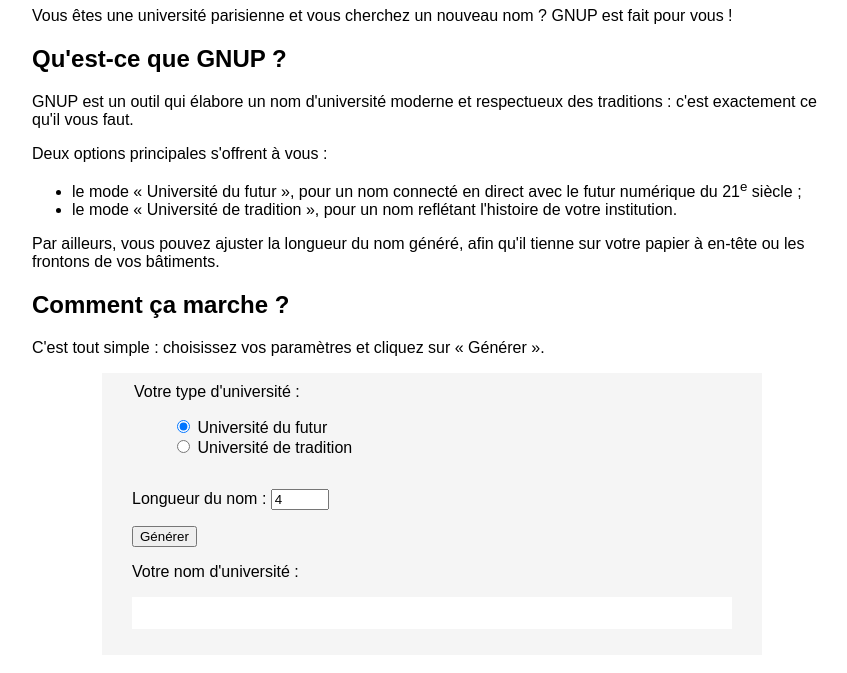
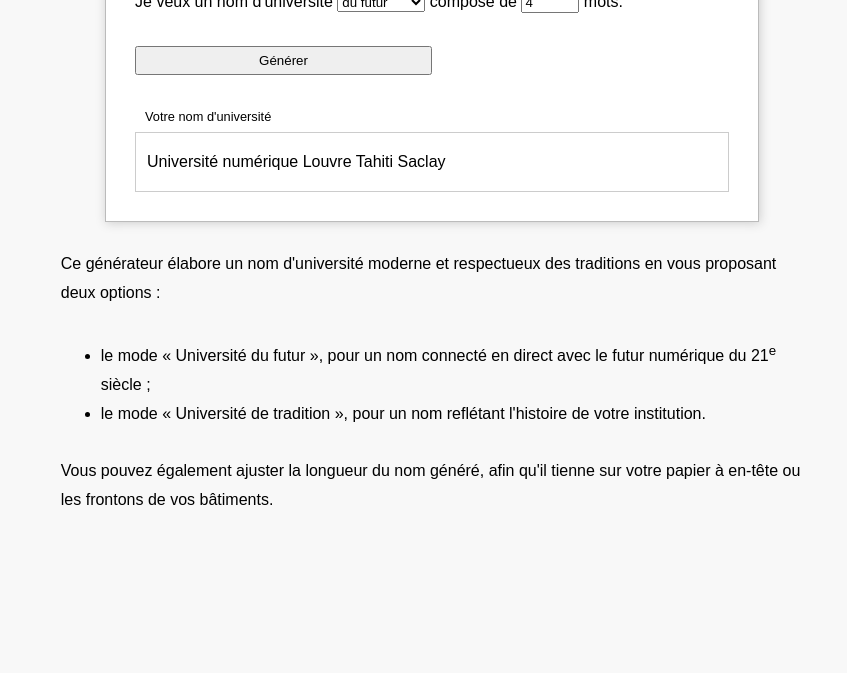
Before and after one commit to Arnaud-D/arnaud-d.github.io, a plain HTML site: page gnup/index.html in a window 1280 px wide. Shown: the part 128-801 px from the top of the page, without its empty margins (208-1055 px from the left). Drawn offline with Linux system fonts and the light colour scheme.

Commit message:
Update of GNUP (improve look and refactorize)

```diff
--- a/gnup/index.html
+++ b/gnup/index.html
@@ -2,187 +2,54 @@
 <html lang="fr">
 
 <head>
-  <title>GNUP : Générateur de noms d'universités parisiennes</title>
+  <title>Générateur de noms d'universités parisiennes</title>
   <meta name="viewport" content="width=device-width, minimum-scale=1.0, initial-scale=1.0">
   <meta charset="utf-8">
-  <style>
-    * {
-      font-family: sans-serif;
-    }
-
-    main {
-      max-width: 800px;
-      margin: 0 auto;
-      padding: 10px;
-    }
-
-    h1 {
-      text-align: center;
-    }
-
-    #generator {
-      max-width: 600px;
-      padding: 10px 30px;
-      margin: 0 auto;
-      background-color: #f5f5f5;
-    }
-
-    form ul {
-      list-style: none;
-    }
-
-    #name {
-      min-height: 2em;
-      line-height: 2em;
-      padding: 0px 5px;
-      background-color: #ffffff;
-      font-weight: bold;
-      text-align: center;
-    }
-
-    fieldset {
-      border: none;
-      margin: 0;
-      padding: 0;
-    }
-
-    #length {
-      max-width: 50px;
-    }
-
-  </style>
-  <script>
-    var words = [
-      "Paris",
-      "Sorbonne",
-      "V",
-      "XXIII",
-      "MMXII",
-      "nouvelle",
-      "Jussieu",
-      "Orsay",
-      "France",
-      "Nanterre",
-      "Versailles",
-      "Montigny-le-Bretonneux",
-      "Saclay",
-      "Sud",
-      "Nord",
-      "Est",
-      "Ouest",
-      "Louvre",
-      "Pierre-Marie",
-      "Curie",
-      "Panthéon",
-      "Tahiti",
-    ];
-
-    var future_words = [
-      "numérique",
-      "digitale",
-      "connectée",
-      "cloud",
-      "4.0",
-    ];
-
-    Array.prototype.sample_remove = function() {
-      var idx = Math.floor(Math.random() * this.length)
-      var sample = this[idx]
-      this.splice(idx, 1)
-      return sample
-    }
-
-    function generate() {
-      var future_checked = document.querySelector("#future").checked
-      var length = document.querySelector("#length").value
-      var name = generate_name([...words], length, future_checked);
-      document.querySelector("#name").innerText = name
-    }
-
-    function generate_name(words, length, future) {
-      var name = "Université"
-
-      if (future) {
-        name += " " + [...future_words].sample_remove()
-      }
-
-      for (let i = 0; i < length - 1; i++) {
-        var new_word = words.sample_remove()
-        name += " " + new_word
-      }
-
-      return name
-    }
-  </script>
+  <link href="style.css" rel="stylesheet">
+  <script src="script.js"></script>
 </head>
 
 <body>
   <main>
-    <h1>GNUP : Générateur de noms d'universités parisiennes</h1>
-    <p>
-      Vous êtes une université parisienne et vous cherchez un nouveau nom ?
-      GNUP est fait pour vous !
-    </p>
-    <section>
-      <h2>Qu'est-ce que GNUP ?</h2>
+    <div id="generator">
+      <h1>Générateur de noms d'universités parisiennes</h1>
+      <form>
+        <p>
+          <label for="type">Je veux un nom d'université </label>
+          <select id="type">
+            <option value="future">du futur</option>
+            <option value="classic">de tradition</option>
+          </select>
+          composé de <input type="number" id="length" value="4" /> mots.
+        </p>
+        <p>
+          <input type="button" value="Générer" onclick="generate()" id="generate_button" />
+        </p>
+      </form>
+      <div id="result">
+        <h2>Votre nom d'université</h2>
+        <p id="name"></p>
+      </div>
+    </div>
       <p>
-        GNUP est un outil qui élabore un nom d'université moderne et
-        respectueux des traditions : c'est exactement ce qu'il vous faut.
-      </p>
-      <p>
-        Deux options principales s'offrent à vous :
+        Ce générateur élabore un nom d'université moderne et
+        respectueux des traditions en vous proposant deux options :
       </p>
       <ul>
         <li>
-          le mode « Université du futur », pour un nom connecté
+          le mode « Université du futur », pour un nom connecté
           en direct avec le futur numérique du 21<sup>e</sup> siècle ;
         </li>
         <li>
-          le mode « Université de tradition », pour un nom reflétant
+          le mode « Université de tradition », pour un nom reflétant
           l'histoire de votre institution.
         </li>
       </ul>
       <p>
-        Par ailleurs, vous pouvez ajuster la longueur du nom généré,
+        Vous pouvez également ajuster la longueur du nom généré,
         afin qu'il tienne sur votre papier à en-tête ou les frontons
         de vos bâtiments.
       </p>
-    </section>
-    <section>
-      <h2>Comment ça marche ?</h2>
-      <p>
-        C'est tout simple : choisissez vos paramètres et
-        cliquez sur « Générer ».
-      </p>
-    </section>
-    <div id="generator">
-      <form>
-        <fieldset>
-          <legend>Votre type d'université :</legend>
-          <ul>
-            <li>
-              <input type="radio" id="future" name="type" value="future" checked />
-              <label for="future">Université du futur</label>
-            </li>
-            <li>
-              <input type="radio" id="classic" name="type" value="classic" />
-              <label for="classic">Université de tradition</label>
-            </li>
-          </ul>
-        </fieldset>
-        <p>
-          <label for="length">Longueur du nom :</label>
-          <input type="number" id="length" value="4" />
-        </p>
-        <p>
-          <input type="button" value="Générer" onclick="generate()" />
-        </p>
-      </form>
-      <div id="result">
-        <p>Votre nom d'université : </p>
-        <p id="name"></p>
-      </div>
-    </div>
   </main>
 </body>
 
--- /dev/null
+++ b/gnup/script.js
@@ -0,0 +1,63 @@
+var words = [
+  "Paris",
+  "Sorbonne",
+  "V",
+  "XXIII",
+  "MMXII",
+  "nouvelle",
+  "Jussieu",
+  "Orsay",
+  "France",
+  "Nanterre",
+  "Versailles",
+  "Montigny-le-Bretonneux",
+  "Saclay",
+  "Sud",
+  "Nord",
+  "Est",
+  "Ouest",
+  "Louvre",
+  "Pierre-Marie",
+  "Curie",
+  "Panthéon",
+  "Tahiti",
+];
+
+var future_words = [
+  "numérique",
+  "digitale",
+  "connectée",
+  "cloud",
+  "4.0",
+];
+
+Array.prototype.sample_remove = function() {
+  var idx = Math.floor(Math.random() * this.length)
+  var sample = this[idx]
+  this.splice(idx, 1)
+  return sample
+}
+
+function generate() {
+  var future_checked = document.querySelector("#type").value == "future"
+  var length = document.querySelector("#length").value
+  var name = generate_name([...words], length, future_checked);
+  document.querySelector("#name").innerText = name
+}
+
+function generate_name(words, length, future) {
+  var name = "Université"
+
+  if (future) {
+    name += " " + [...future_words].sample_remove()
+  }
+
+  for (let i = 0; i < length - 1; i++) {
+    var new_word = words.sample_remove()
+    name += " " + new_word
+  }
+
+  return name
+}
+
+window.addEventListener('load', generate)
--- /dev/null
+++ b/gnup/style.css
@@ -0,0 +1,111 @@
+:root {
+  --size-10: 7.2rem;
+  --size-20: 6rem;
+  --size-30: 4.8rem;
+  --size-40: 3.6rem;
+  --size-50: 3rem;
+  --size-60: 2.4rem;
+  --size-70: 2rem;
+  --size-80: 1.8rem;
+  --size-90: 1.6rem;
+  --size-100: 1.4rem;
+  --size-110: 1.2rem;
+  --size-120: 1rem;
+  --size-130: 0.8rem;
+}
+
+html {
+  font-size: var(--size-120);
+  line-height: var(--size-80);
+  font-family: sans-serif;
+  background-color: #f8f8f8;
+}
+
+body {
+  max-width: 800px;
+  margin: auto;
+}
+
+main {
+  margin: 0 auto;
+  padding: var(--size-80);
+}
+
+h1, h2, p, ul, li, fieldset {
+  margin: 0;
+}
+
+h1 {
+  font-size: var(--size-100);
+  margin-bottom: calc(1*var(--size-80));
+  text-align: left;
+}
+
+h2 {
+  font-size: var(--size-110);
+  line-height: calc(2*var(--size-80));
+}
+
+p {
+  margin-bottom: var(--size-80);
+  line-height: var(--size-80);
+}
+
+ul {
+  margin-bottom: var(--size-80);
+  line-height: var(--size-80);
+}
+
+li {
+  font-size: var(--size-120);
+  line-height: var(--size-80);
+}
+
+#generator {
+  width: 80%;
+  padding: var(--size-80) var(--size-80);
+  margin: var(--size-80) auto;
+  background-color: #ffffff;
+  box-shadow: 1px 1px 10px #ccc;
+  border: 1px solid #bbb;
+}
+
+#generator:first-child {
+  margin-top: 0;
+}
+
+#generate_button {
+  width: 50%;
+  display: block;
+  line-height: var(--size-80);
+  height: var(--size-80);
+  padding: 0;
+}
+
+form ul {
+  list-style: none;
+}
+
+#result h2 {
+  font-size: var(--size-130);
+  line-height: var(--size-80);
+  font-weight: normal;
+  padding-left: 10px;
+}
+
+#result #name {
+  min-height: calc(2*var(--size-80));
+  line-height: calc(2*var(--size-80));
+  border: 1px solid #cccccc;
+  padding-left: 11px;
+  margin-bottom: 0;
+}
+
+fieldset {
+  border: none;
+  padding: 0;
+}
+
+#length {
+  max-width: 50px;
+}
```
